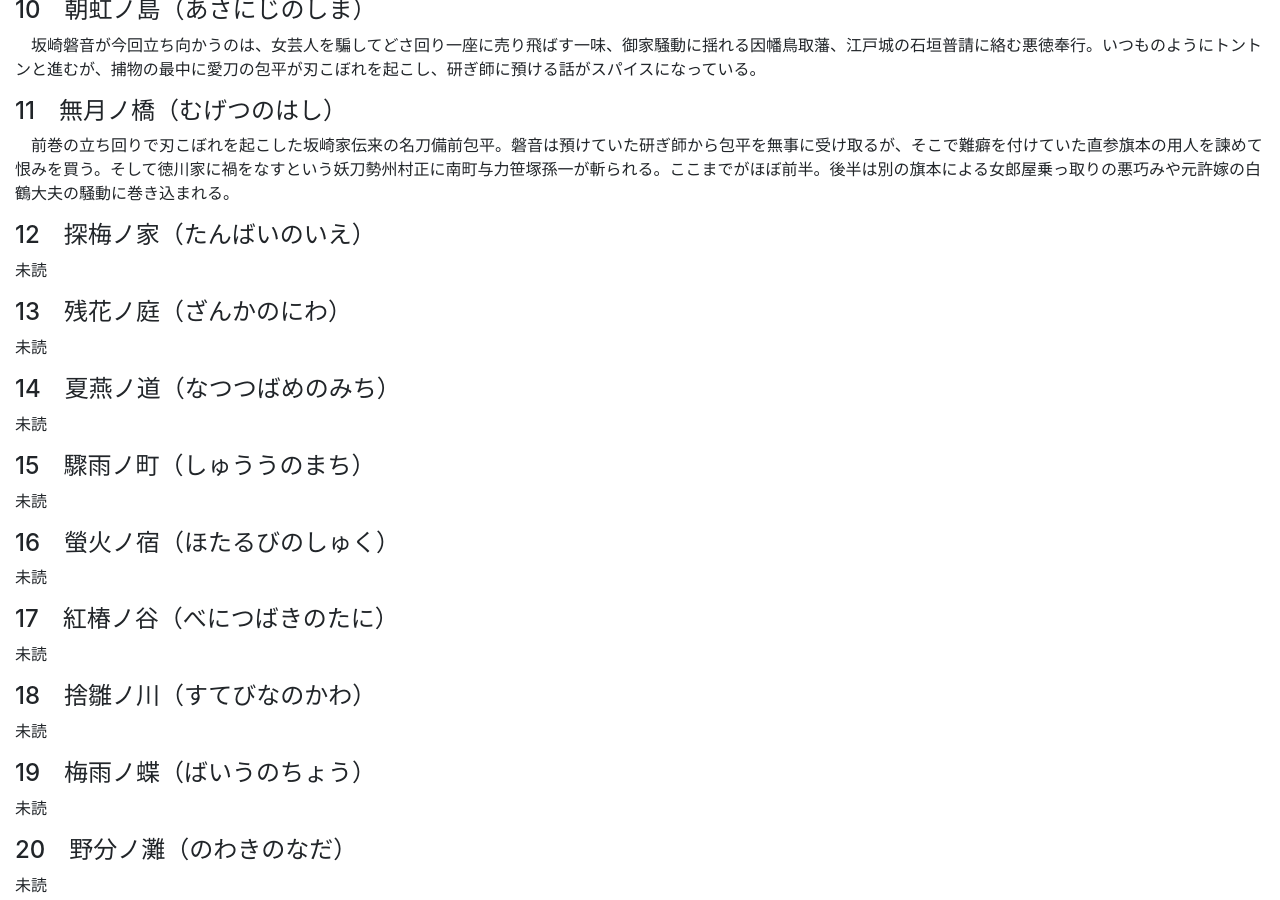
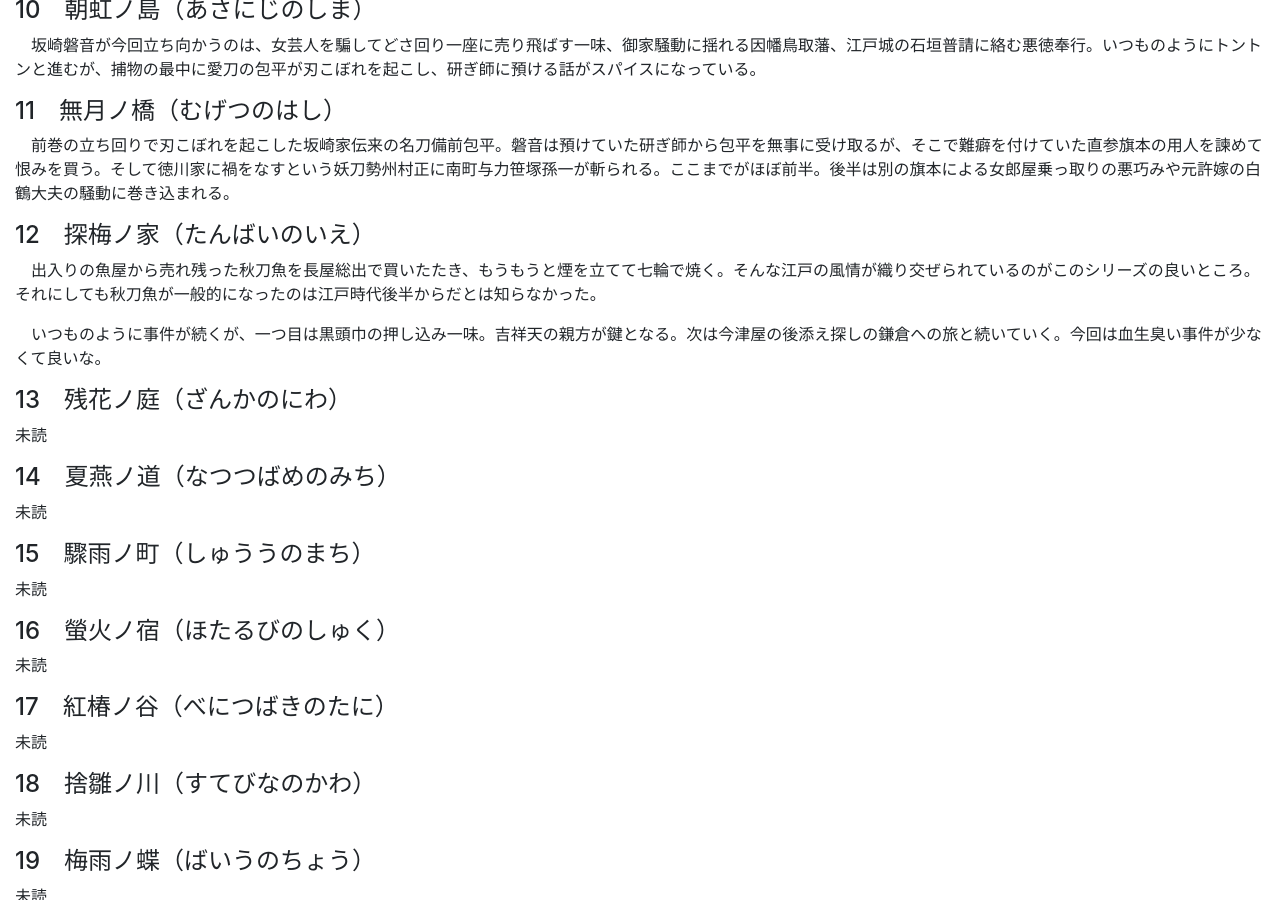
Before and after one commit to tomot/tomot.github.io, a Jekyll site: the page built from pages/book-saeki.md, in a window 1280 px wide and 900 px high, scrolled down 1386 px. Built offline with Jekyll 4.4.1, drawn with Linux system fonts in a browser that asks for light colours; nearby versions of some CDN libraries; some of the changed text lies outside the part shown.

Commit message:
add a book by Saeki

```diff
--- a/pages/book-saeki.md
+++ b/pages/book-saeki.md
@@ -60,7 +60,9 @@ categories: 読書
 
 #### 12　探梅ノ家（たんばいのいえ）
 
-未読
+　出入りの魚屋から売れ残った秋刀魚を長屋総出で買いたたき、もうもうと煙を立てて七輪で焼く。そんな江戸の風情が織り交ぜられているのがこのシリーズの良いところ。それにしても秋刀魚が一般的になったのは江戸時代後半からだとは知らなかった。
+
+　いつものように事件が続くが、一つ目は黒頭巾の押し込み一味。吉祥天の親方が鍵となる。次は今津屋の後添え探しの鎌倉への旅と続いていく。今回は血生臭い事件が少なくて良いな。
 
 #### 13　残花ノ庭（ざんかのにわ）
 
```
Also changed, not shown: other parts of pages/book-saeki.md (+1 -1 lines), book.md (+1 -1 lines), index.md (+1 -1 lines).
